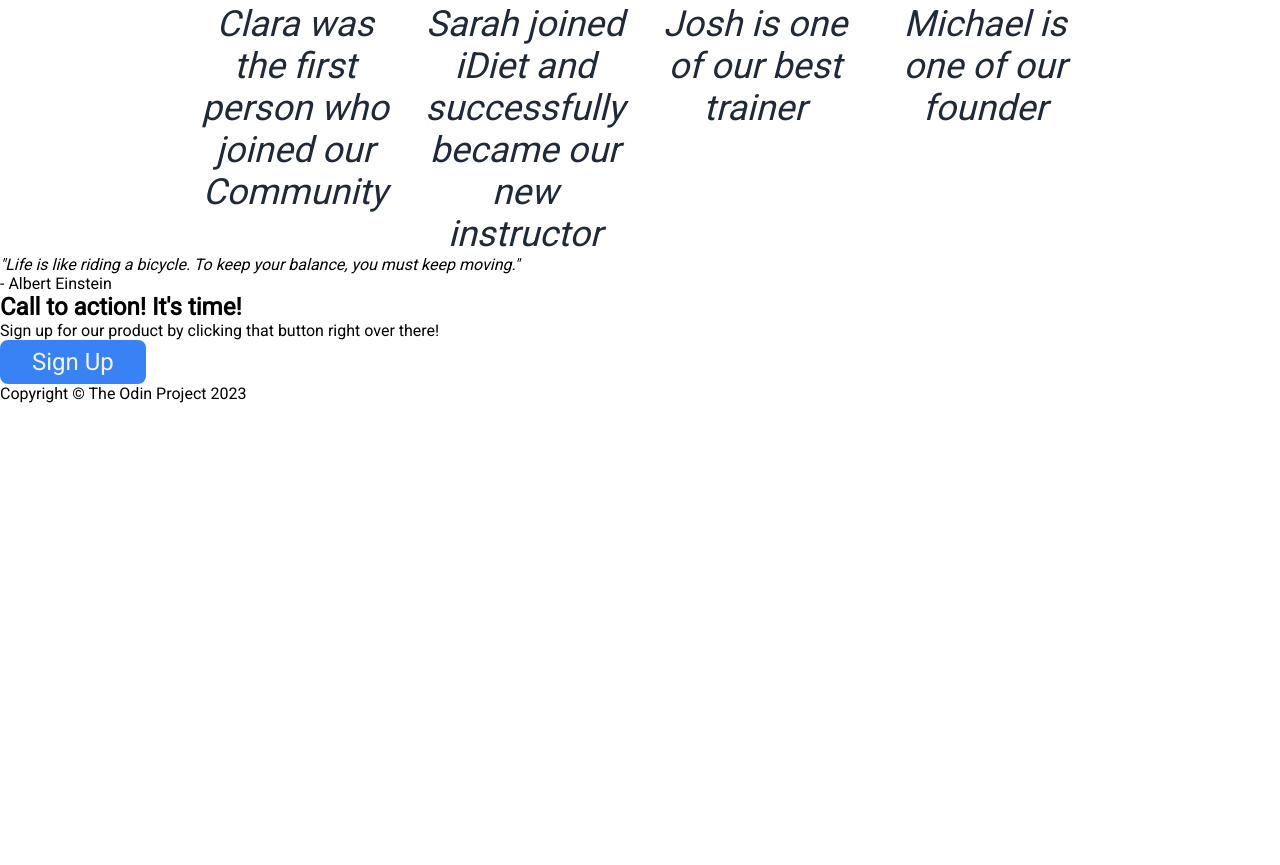
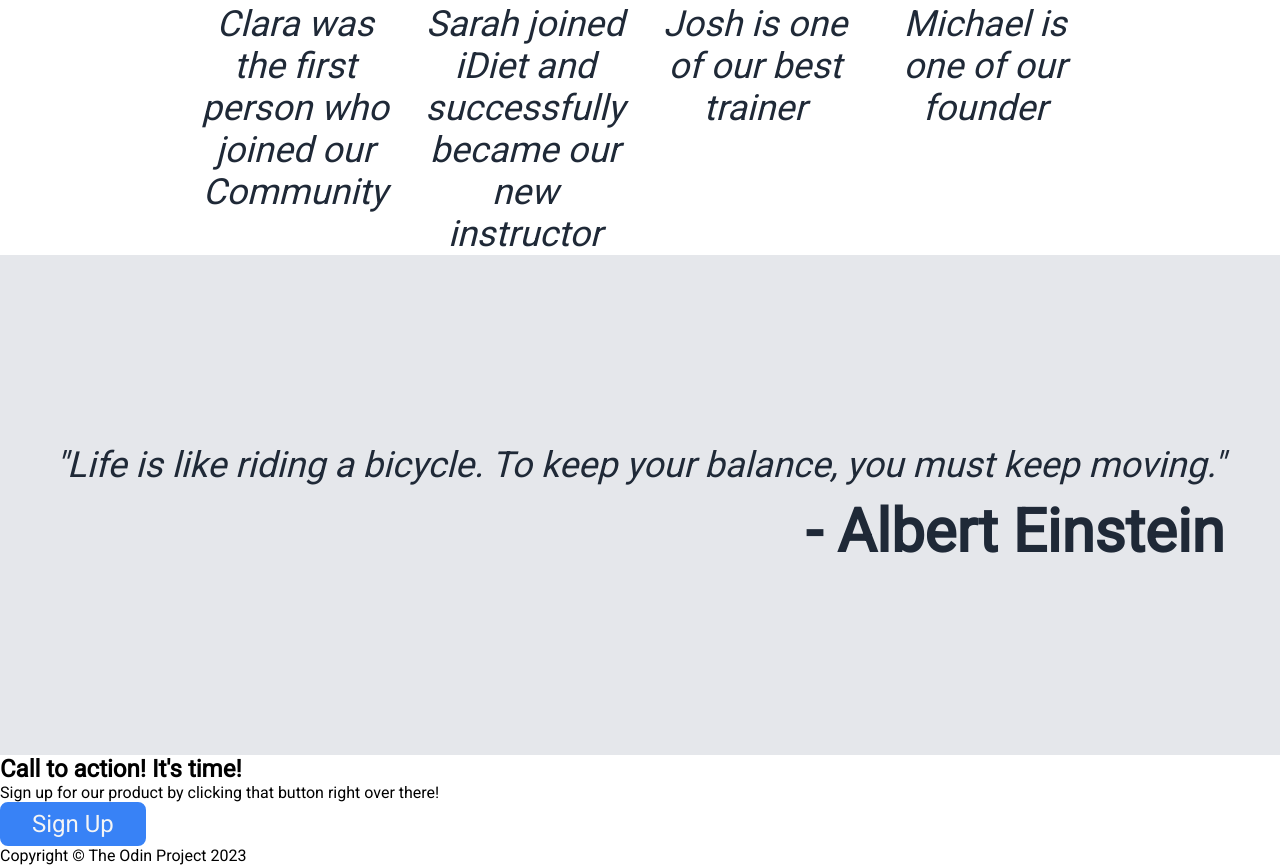
Before and after one commit to sugarbalazs/landing-page, a plain HTML site: page index.html in a window 1280 px wide. Shown: the part 732-1597 px from the top of the page. Before the commit the page ends 1135 px from the top, so only its background shows below. Drawn offline with Linux system fonts and the light colour scheme.

Commit message:
Section three complete

```diff
--- a/index.html
+++ b/index.html
@@ -69,7 +69,9 @@
           </div>
         </div>
       </section>
+
       <section>
+        <div class="third-container">
           <div>
             <p>
               <i
@@ -77,11 +79,13 @@
                 keep moving."</i
               >
             </p>
-        </div>
-        <div>
+            <div class="quote">
               <p>- Albert Einstein</p>
             </div>
+          </div>
+        </div>
       </section>
+
       <section>
         <div>
           <div>
--- a/style.css
+++ b/style.css
@@ -101,3 +101,22 @@ header ul {
   font-style: italic;
   color: #1f2937;
 }
+
+.third-container {
+  height: 500px;
+  background-color: #e5e7eb;
+  display: flex;
+  justify-content: center;
+  align-items: center;
+  font-size: 36px;
+  color: #1f2937;
+  font-style: italic;
+}
+
+.quote {
+  padding-top: 10px;
+  float: right;
+  font-style: normal;
+  font-size: 60px;
+  font-weight: bold;
+}
```
Lines whose indentation alone changed are shown as unchanged.
